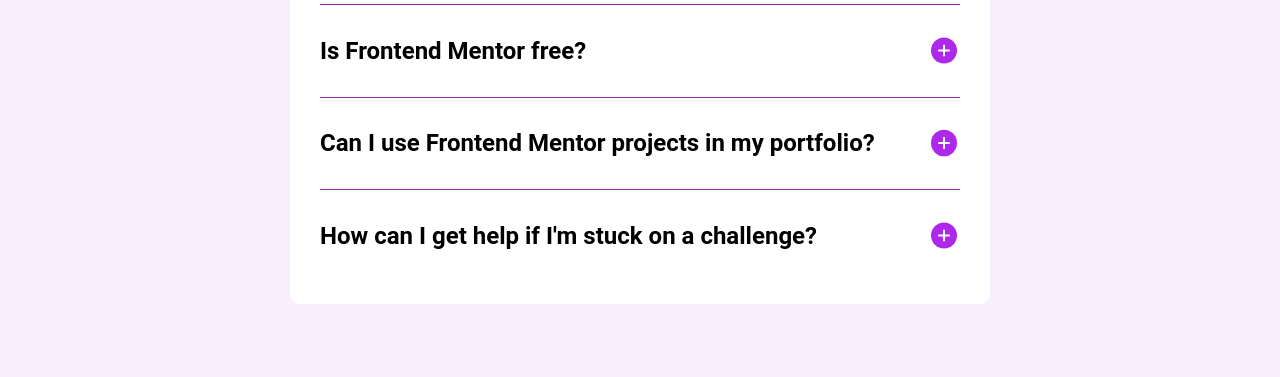
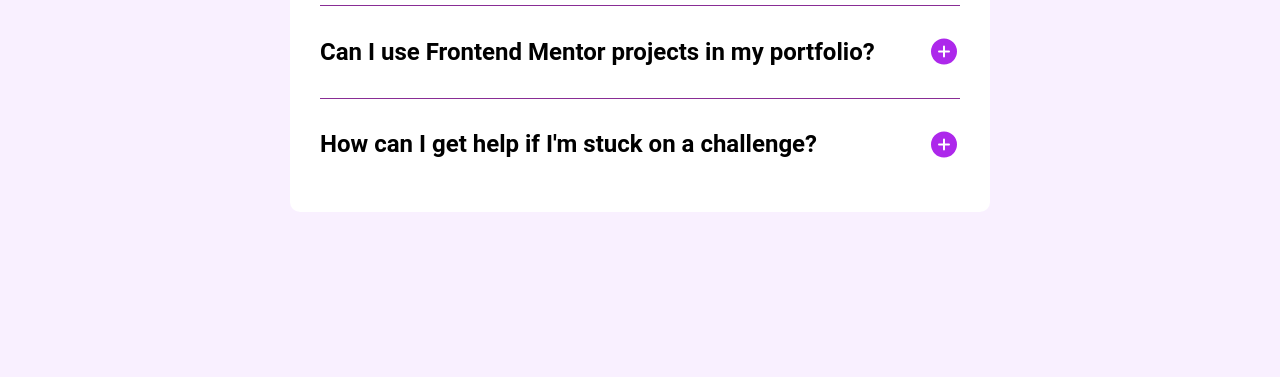
Before and after one commit to Kumudha03/faq, a plain HTML site: page index.html in a window 1280 px wide. Shown: the part 423-800 px from the top of the page. Drawn offline with Linux system fonts and the light colour scheme; files whose address does not match are found by name.

Commit message:
Update style.css

```diff
--- a/style.css
+++ b/style.css
@@ -11,9 +11,13 @@
 background-repeat: no-repeat;
 background-color: var(--light_pink);
 margin: 0;
-align-content: center;
 width: 100vw;
 height: 100vh;
+overflow-x:hidden;
+display:flex;
+flex-direction:column;
+align-items:center;
+justify-content:center;
 }
 
 main{
@@ -21,7 +25,7 @@
     background-color: white;
     border-radius: 10px;
     padding: 30px;
-    margin:20%  auto;
+    margin: auto;
 }
 
 p{
```
